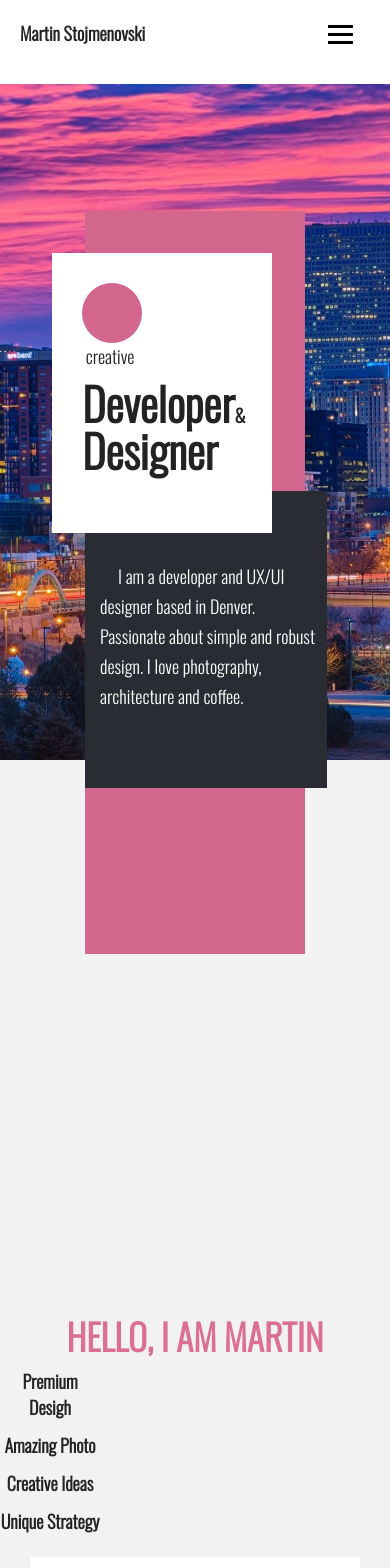
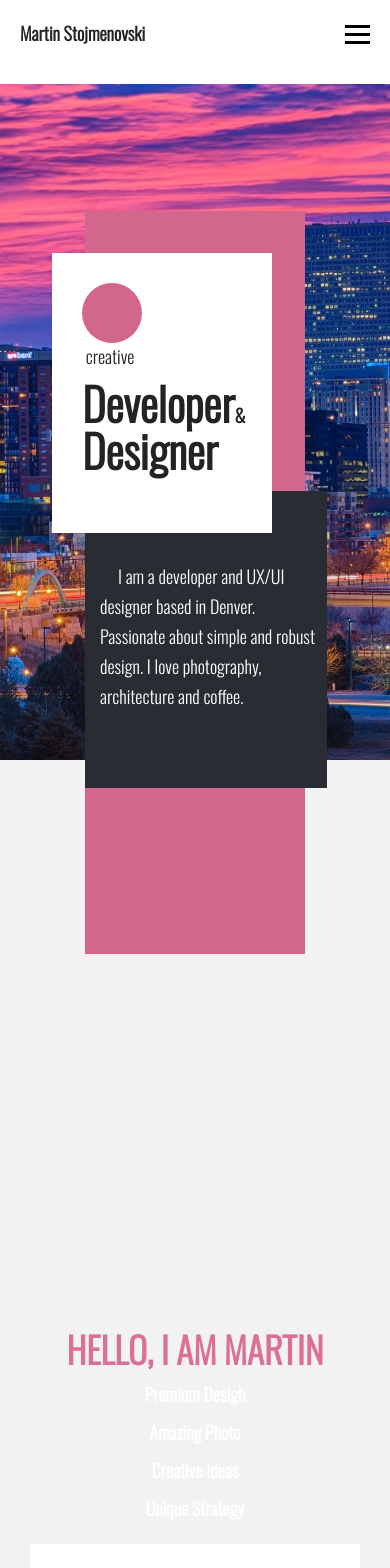
Before and after one commit to martinstojmenovski/Portfolio, a React (Create React App) app: page / in a window 390 px wide. Shown: the top 1568 px of the page. Built offline with nearby package versions, Linux system fonts and the light colour scheme.

Commit message:
Hamburger toggle working.

```diff
--- a/src/Components/Navbar.js
+++ b/src/Components/Navbar.js
@@ -27,7 +27,7 @@ function Navbar() {
     const scrollProgress = () => {
         const winScroll = document.documentElement.scrollTop;
         const height = document.documentElement.scrollHeight - document.documentElement.clientHeight;
-        const scrolled = ( winScroll / height) * 100;
+        const scrolled = (winScroll / height) * 100;
         // console.log(scrolled)
         setProgresBar(scrolled)
     }
@@ -68,32 +68,56 @@ function Navbar() {
 
     // dropdown menu function
     const showHamburger = () => {
-        console.log("hello")
         setHamburger(!hamburger)
 
     }
 
     return (
         <div>
+
             <nav className={blur ? 'navbar active' : 'navbar'} >
+
+
+
+
+
+                <div className={hamburger ? 'dropmenu' : 'dropmenu active'} onClick={showHamburger} >
+
+
+
                     <div className='logo'>
-                    <h3 className='brand-name' onClick={() => scrollToSection(home)} >Martin Stojmenovski</h3>
+                        <h3 className='brand-name' >Martin Stojmenovski</h3>
                     </div>
-                <div className='progress-bar' style={{ width: `${progressBar}%`}}></div>
-                <div className='dropmenu'>
-                    <div className={hamburger ? 'hamburger' : 'hamburger active'} onClick={showHamburger} >
+
+
+
+                    <div className={hamburger ? "hamburger" : "hamburger active" } >
+                        <div className="bars" >
                             <span className="bar"></span>
                             <span className="bar"></span>
                             <span className="bar"></span>
                         </div>
-                    <div className={hamburger ? "sidebar" : "sidebar-active"} >
+                        <div className={hamburger ? "sidebar" : "sidebar active"} >
                             <ul>
-                            <li onClick={() => scrollToSection(about)} >about</li>
-                            <li onClick={() => scrollToSection(project)}>projects</li>
-                            <li onClick={() => scrollToSection(skills)}>contact</li>
+                                <li onClick={() => scrollToSection(home)} >Home</li>
+                                <li onClick={() => scrollToSection(about)} >About</li>
+                                <li onClick={() => scrollToSection(project)} >Projects</li>
+                                <li onClick={() => scrollToSection(skills)} >Contact</li>
                             </ul>
                         </div>
                     </div>
+
+
+
+
+
+
+                </div>
+
+
+
+                <div className='progress-bar' style={{ width: `${progressBar}%` }}></div>
+
             </nav>
             <Home home={home} />
             <About about={about} />
--- a/src/Components/navbar.css
+++ b/src/Components/navbar.css
@@ -1,36 +1,94 @@
 .navbar {
   position: fixed;
-  display: flex;
   width: 100%;
   margin: auto;
   z-index: 998;
   height: 10vh;
-  /* padding: 20px; */
-  margin: auto;
 }
 
 .navbar.active {
   background: transparent;
   backdrop-filter: blur(3px);
 }
+.dropmenu{
+  display: flex;
+}
+.dropmenu.active{
+  background-color: rgba(0, 0, 0, 0.6);
+  height: 100vh;
+}
 
 .logo {
+  flex: 2.5;
+  padding: 20px;
+  cursor:pointer;
+}
+.hamburger{
   flex: 1;
   display: flex;
-  justify-content: flex-start;
-  /* font-size: large; */
-  padding: 20px;
-  cursor:pointer;
+  flex-direction: column;
+  align-items: flex-end;
+}
+.hamburger.active{
+  background-color: rgba(0, 0, 0, 0.9);
+  align-items: flex-start;
+}
+
+.sidebar {
+  height: 0;
+  overflow: hidden;
 
 }
 
-.dropmenu {
-
-  /* display: flex;
-  flex: 1;
-  justify-content: flex-end; */
+.sidebar.active {
+  height: 100vh;
+  position: relative;
+  left: 50%;
+  transform: translateX(-50%);
 }
 
+li {
+  list-style: none;
+  padding: 10px;
+  cursor:pointer;
+  font-size: larger;
+  font-weight: 500;
+  color: white;
+  text-align: center;
+}
+
+
+
+
+.dropmenu.active .bar:nth-child(2) {
+  opacity: 0;
+}
+
+.dropmenu.active .bar:nth-child(1) {
+  transform: translateY(8px) rotate(45deg);
+  background-color: #ffffff;
+}
+
+.dropmenu.active .bar:nth-child(3) {
+  transform: translateY(-8px) rotate(-45deg);
+  background-color: #ffffff;
+}
+
+.bar {
+  display: block;
+  width: 25px;
+  height: 3px;
+  margin: 5px auto;
+  /* -webkit-transition: all 0.3s ease-in-out;
+  transition: all 0.3s ease-in-out; */
+  background-color: black;
+  cursor: pointer;
+}
+
+.bars {
+  cursor: pointer;
+  padding: 20px;
+}
 .progress-bar {
   position: fixed;
   top: 9.8vh;
@@ -39,72 +97,3 @@
   background: linear-gradient(to right, #ffffff 50%, #ffffff 50%, rgb(0, 0, 0));
   z-index: 999;
 }
-
-.sidebar {
-  height: 0px;
-  overflow: hidden;
-  transition: ease height 1s;
-
-}
-
-.sidebar-active {
-  position: relative;
-  background-color: blueviolet;
-  /* right: 20px; */
-  /* display: flex; */
-  /* text-align: end; */
-  /* transition: ease height 0.7s; */
-}
-
-.sidebar-active ul {
-
-  position: relative;
-  height: 100vh;
-  /* top: 15px;
-  right: 5px; */
-}
-
-li {
-  position: relative;
-  width: 100px;
-  list-style: none;
-  padding-top: 8px;
-  padding-bottom: 8px;
-  cursor:pointer;
-}
-
-
-.hamburger {
-
-  display: block;
-  cursor: pointer;
-  padding: 20px;
-
-}
-
-.hamburger.active .bar:nth-child(2) {
-  opacity: 0;
-}
-
-.hamburger.active .bar:nth-child(1) {
-  transform: translateY(8px) rotate(45deg);
-}
-
-.hamburger.active .bar:nth-child(3) {
-  transform: translateY(-8px) rotate(-45deg);
-}
-
-.bar {
-  display: block;
-  width: 25px;
-  height: 3px;
-  margin: 5px auto;
-  -webkit-transition: all 0.3s ease-in-out;
-  transition: all 0.3s ease-in-out;
-  background-color: black;
-  cursor: pointer;
-}
-
-.bar:hover {
-  background-position: 100% 0%;
-}
```
Lines whose indentation alone changed are shown as unchanged.
